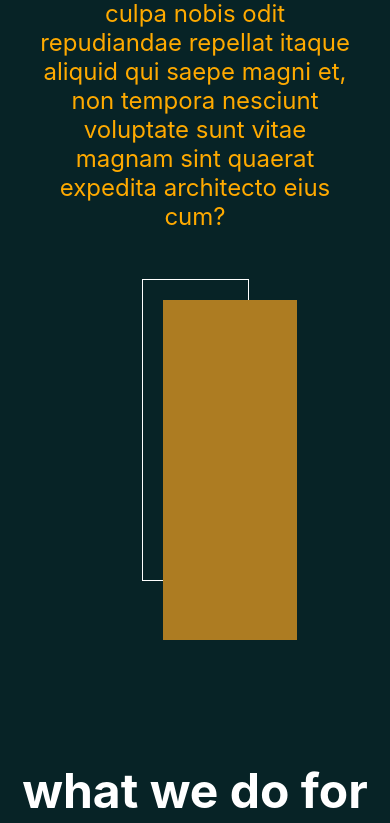
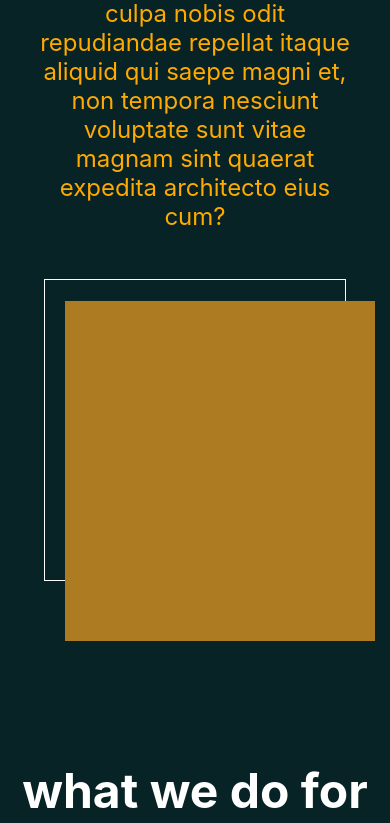
Before and after one commit to williamifix/myads, a React (Create React App) app: page /Pricing in a window 390 px wide. Shown: the part 1577-2400 px from the top of the page. Built offline with nearby package versions, Linux system fonts and the light colour scheme.

Commit message:
something small

```diff
--- a/src/App.css
+++ b/src/App.css
@@ -674,4 +674,27 @@ form h4{
     top: 60px;
   }
 
+
+
+
+
+.aboutUs >div .shape{
+  width: 300px;
+  height: 300px;
+
+
 }
+
+.shape div{
+width: 90%;
+height: 100%;
+background-color: rgb(173, 124, 34);
+padding: 20px;
+position: absolute;
+top: 21px;
+left: 20px;
+transition: 0.5s;
+}
+
+
+}
```
